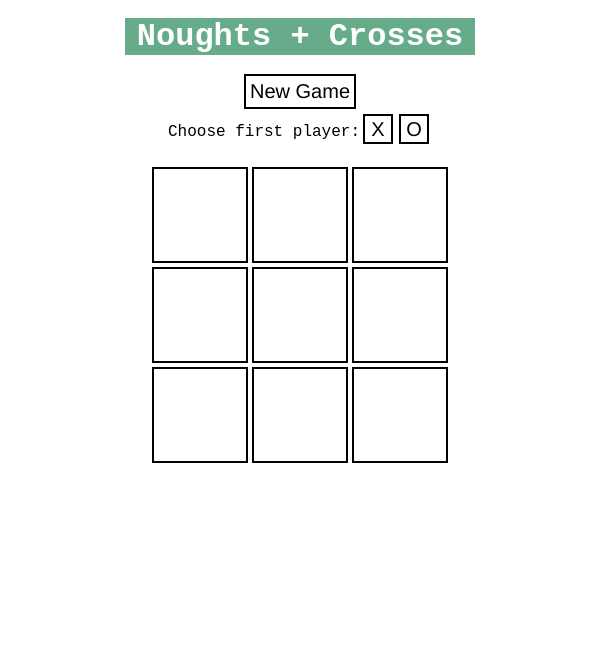
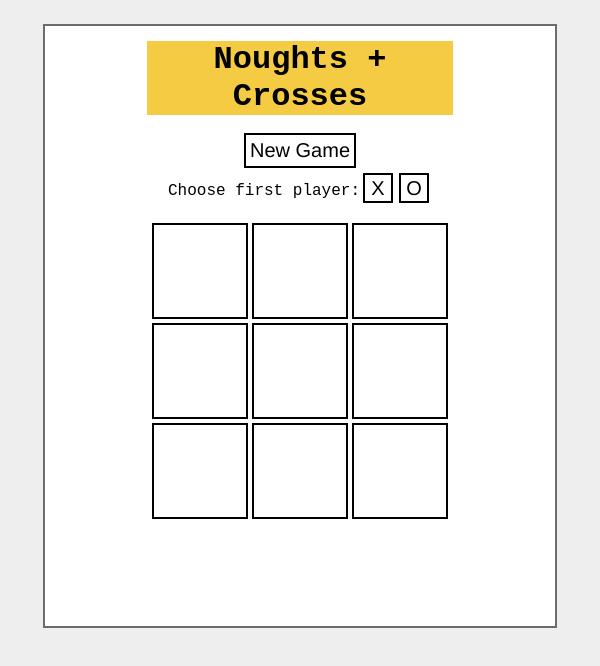
Before and after one commit to rzhekova/noughts-and-crosses, a React (Create React App) app: page / in a window 600 px wide. Shown: the top 666 px of the page. Built offline with nearby package versions, Linux system fonts and the light colour scheme.

Commit message:
updates app with new design

```diff
--- /dev/null
+++ b/cypress.json
@@ -0,0 +1,3 @@
+{
+  "baseUrl": "http://localhost:3000"
+}
--- a/src/App.css
+++ b/src/App.css
@@ -1,6 +1,16 @@
 .App {
   text-align: center;
   font-family: "Courier New", Courier, monospace;
+  border: 2px solid #6b6c6d;
+  width: 50%;
+  height: 650px;
+  margin: 10vh auto;
+  background-color: white;
+}
+
+body {
+  margin: 0 auto;
+  background-color: rgb(238, 238, 238);
 }
 
 button {
@@ -14,7 +24,7 @@
 }
 
 button:hover {
-  border: 2px solid #248859b2;
+  border: 2px solid #f4cb42;
 }
 
 #new-game {
@@ -24,13 +34,13 @@
 }
 
 #new-game:hover {
-  border: 2px solid #248859b2;
+  border: 2px solid #f4cb42;
 }
 
 .App-title {
   margin: 0 auto;
-  color: white;
-  background-color: #248859b2;
+  color: black;
+  background-color: #f4cb42;
   margin-top: 3%;
   margin-bottom: 3%;
   width: 40%;
@@ -61,10 +71,22 @@
   .App-title {
     width: 80%;
   }
+
+  .App {
+    width: 85%;
+    height: 550px;
+    margin: 3vh auto;
+  }
 }
 
 @media all and (min-width: 600px) and (max-width: 900px) {
   .App-title {
     width: 60%;
   }
+
+  .App {
+    width: 85%;
+    height: 600px;
+    margin: 3vh auto;
+  }
 }
--- a/src/components/Square.jsx
+++ b/src/components/Square.jsx
@@ -1,7 +1,11 @@
 import React from "react";
 
 const Square = ({ value, clickOnSquare, index }) => {
-  return <button onClick={() => clickOnSquare(index)}>{value}</button>;
+  return (
+    <button id="square" onClick={() => clickOnSquare(index)}>
+      {value}
+    </button>
+  );
 };
 
 export default Square;
```
Also changed, not shown: package.json (+8 -4 lines), 2 other files (tests, documents, lock files or other folders).
